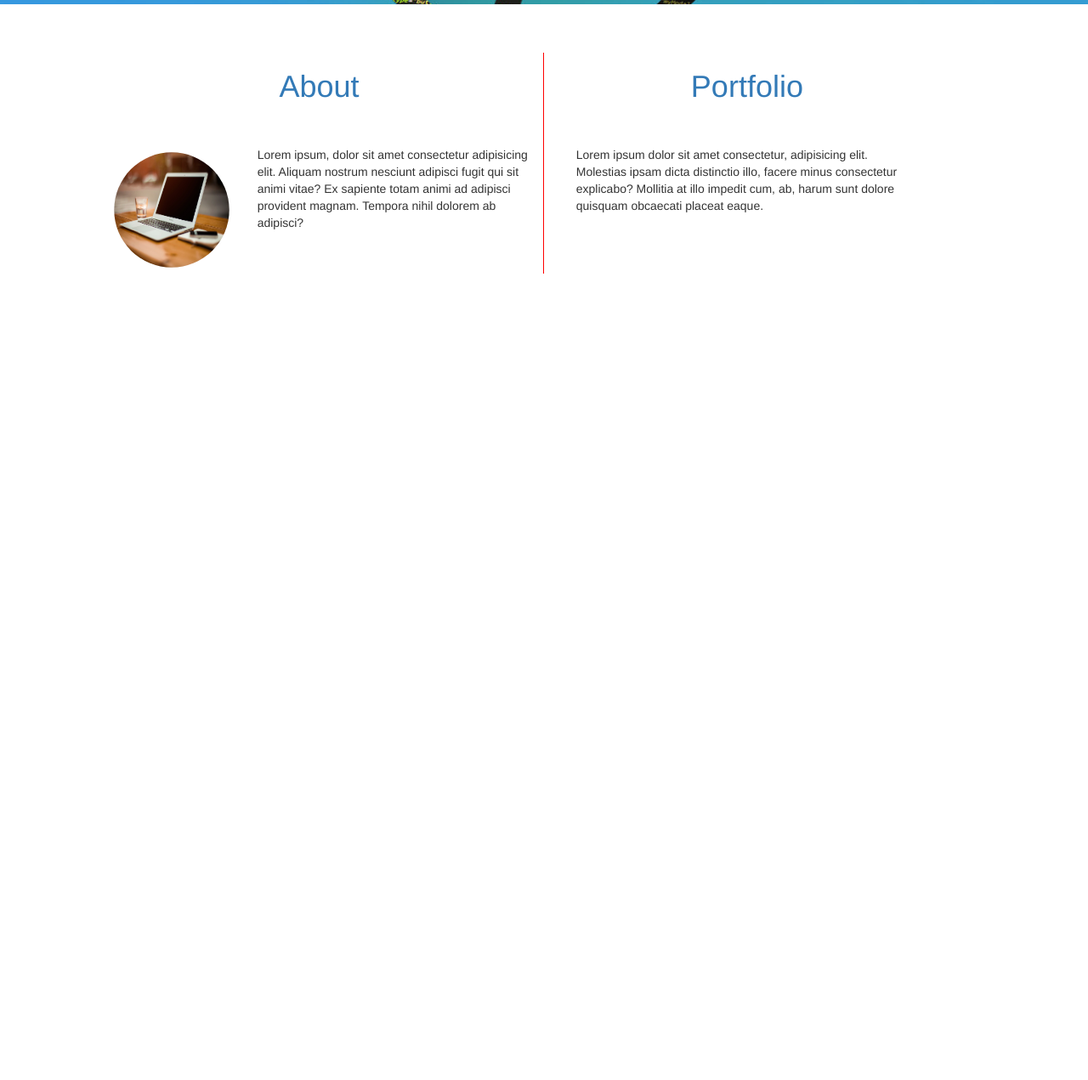
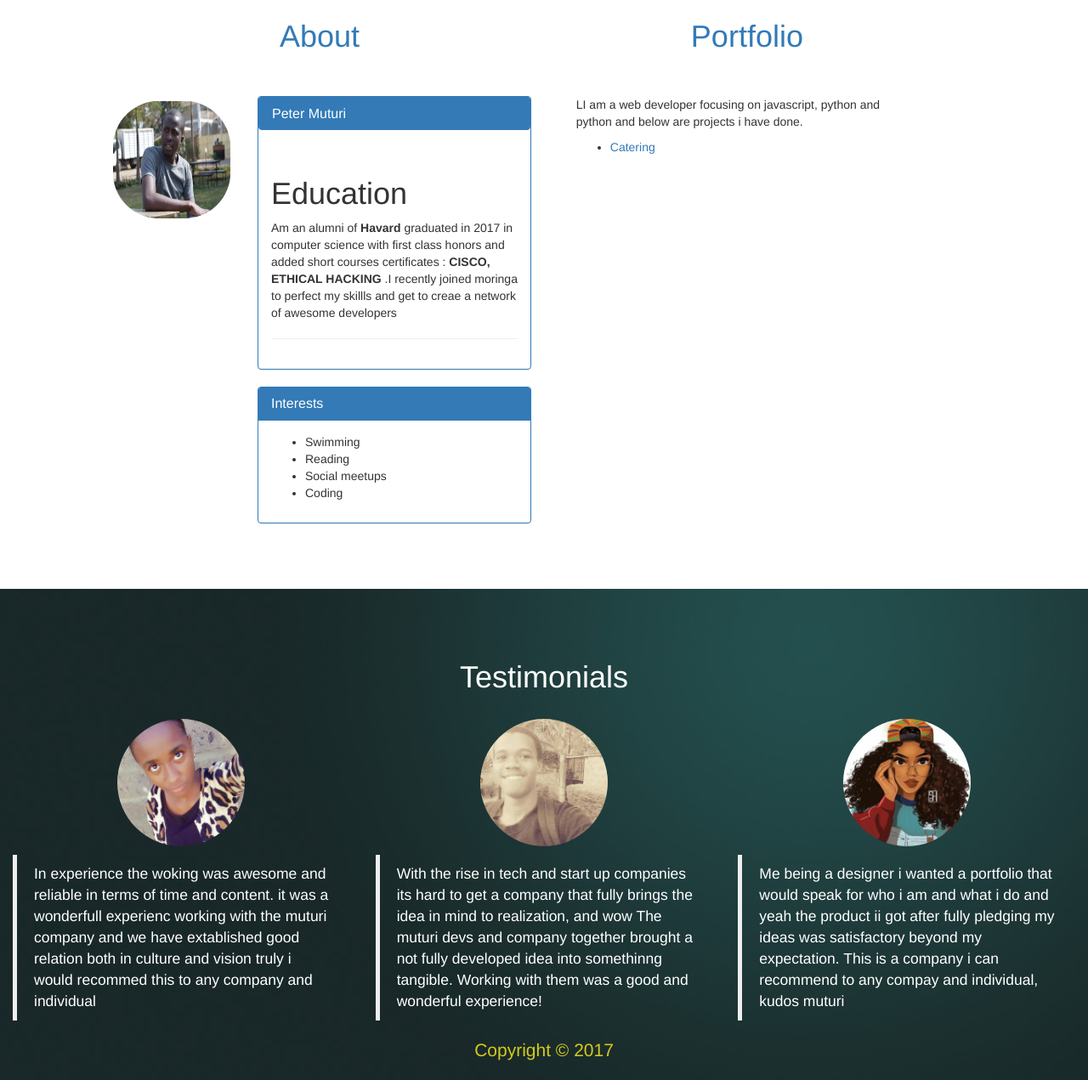
Before and after one commit to muturi254/portfolio, a plain HTML site: page index.html in a window 1280 px wide. Shown: the part 445-1716 px from the top of the page at 85% size. Before the commit the page ends 844 px from the top, so only its background shows below. Drawn offline with nearby package versions, Linux system fonts and the light colour scheme.

Commit message:
Added panels in the about section and removed unused images. modified the readme file for better representaion

```diff
--- a/index.html
+++ b/index.html
@@ -16,20 +16,15 @@
 <body>
     <div class="jumbotron">
         <div class="container">
-            <h1>Hello, world!</h1>
-            <p>This is a template for a simple marketing or informational website. It includes a large callout called a jumbotron
-                and three supporting pieces of content. Use it as a starting point to create something more unique.This is
-                a template for a simple marketing or informational website. It includes a large callout called a jumbotron
-                and three supporting pieces of content. Use it as a starting point to create something more unique.
-            </p>
-            <p class="btn btn-danger">hello</p>
+            <h1>Design & Code</h1>
+            <p>In Ash/Muturii we believe in bringing out our customers ideas with the preference to the level best from the drawing board to the release of a product. Our vision being to  produce nothing that is not meeting the world standards for we stretch our branches from our cradle Africa to other parts of the world. our mission is to be relevant in technology and across all industries irregardless of the obsolete</p>
             <p>
-                <a class="btn btn-primary btn-lg" href="#" role="button">Read more &raquo;</a>
+                <a class="btn btn-primary btn-lg" href="#" role="button" id="read">Read more &raquo;</a>
             </p>
         </div>
     </div>
     <!-- jumbotron -->
-    <div class="container-fluid" id="kati">
+    <div class="container-fluid">
         <!-- main middle container -->
         <div class="container">
             <div class="row row1">
@@ -39,13 +34,33 @@
                         <br>
                         <br>
                         <div class="col-sm-4 ">
-                            <img src="img/macbook2.jpg" alt="profile" class="img img-rounded">
+                            <img src="img/me.jpg" alt="profile" class="img img-rounded">
 
                         </div>
                         <div class="col-sm-8 ">
-                            <p>Lorem ipsum, dolor sit amet consectetur adipisicing elit. Aliquam nostrum nesciunt adipisci fugit
-                                qui sit animi vitae? Ex sapiente totam animi ad adipisci provident magnam. Tempora nihil
-                                dolorem ab adipisci?</p>
+                            <div class="panel panel-primary">
+                                <div class="panel panel-heading">
+                                    <h1 class="panel-title ">Peter Muturi</h1>
+                                </div>
+                                <div class="panel-body">
+                                    <h1>Education</h1>
+                                    <p>Am an alumni of <strong>Havard</strong> graduated in 2017 in computer science with first class honors and added    short courses certificates : <strong>CISCO, ETHICAL HACKING</strong> .I recently joined moringa to perfect my skillls and get to creae a network of awesome developers
+                                    </p> <hr>
+                                </div><!-- panel body -->
+                            </div>
+                                <div class="panel panel-primary">
+                                    <div class="panel-heading">
+                                        <h1 class="panel-title">Interests</h1>
+                                    </div>
+                                    <div class="panel-body">
+                                        <ul>
+                                            <li>Swimming</li>
+                                            <li>Reading</li>
+                                            <li>Social meetups</li>
+                                            <li>Coding</li>
+                                        </ul>
+                                    </div>
+                                </div><!-- panel-body -->
                         </div>
                     </div>
                 </div>
@@ -54,18 +69,53 @@
                         <h1 class="text-primary text-center">Portfolio</h1>
                         <br>
                         <br>
-                        <p>Lorem ipsum dolor sit amet consectetur, adipisicing elit. Molestias ipsam dicta distinctio illo,
-                            facere minus consectetur explicabo? Mollitia at illo impedit cum, ab, harum sunt dolore quisquam
-                            obcaecati placeat eaque.</p>
+                        <p>LI am a web developer focusing on javascript, python and python and below are projects i have done.
+                            <ul>
+                                <li>
+                                    <a href="https://lorrainemikai.github.io" target="_blank">Catering</a>
+                                </li>
+                            </ul>
+                        </p>
                     </div>
                 </div>
             </div>
         </div>
         <!-- middle section -->
     </div>
+    <div class="container-fluid testimonial">
+        <h1 class="text-center h1">Testimonials</h1><br>
+        <div class="row">
+            <div class="col-md-4">
+                <p class="text-center">
+                    <img src="img/Mwende.jpg" alt="" class="text-center">
+                    <blockquote>
+                        <p>In experience the woking was awesome and reliable in terms of time and content. it was a wonderfull experienc working with the muturi company and we have extablished good relation both in culture and vision truly i would recommed this to any company and individual</p>
+                    </blockquote>
+                </p>
+            </div>
+            <div class="col-md-4">
+                <p class="text-center">
+                    <img src="img/fida.jpg" alt="" class="text-center">
+                    <blockquote>
+                        <p>With the rise in tech and start up companies its hard to get a company that fully brings the idea in mind to realization, and wow The muturi devs and company together brought a not fully developed idea into somethinng tangible. Working with them was a good and wonderful experience!</p>
+                    </blockquote>
+                </p>
+            </div>
+            <div class="col-md-4">
+                <p class="text-center">
+                    <img src="img/cal.jpg" alt="" class="text-center">
+                    <blockquote>
+                       <p>Me being a designer i wanted a portfolio that would speak for who i am and what i do and yeah the product ii got after fully pledging my ideas was satisfactory beyond my expectation. This is a company i can recommend to any compay and individual, kudos  muturi</p>
+                    </blockquote>
+                </p>
+            </div>
+        </div>
+        <footer>
+            <p class="text-center lead" style="color:rgb(214, 202, 28)">Copyright &copy 2017</p>
+        </footer>
+
+    </div>
     <!-- container-content -->
-    <br>
-
 </body>
 
 </html>
--- a/main.css
+++ b/main.css
@@ -4,11 +4,14 @@
     margin-bottom: 0px;
 
 }
+#read{
+    border-radius: 0px;
+}
 #portfolio img{
     height: 150px;
     width: 150px;
-    border-radius: 50%;
-    padding:5%;
+    border-radius: 40%;
+    padding:4%;
 }
 #portfolio1{
     padding-left: 5%;
@@ -16,6 +19,20 @@
 .row1{
     padding: 5%;
 }
-.one{
+/* .one{
  border-right: 1px solid red;
+} */
+/* testimonial  */
+.testimonial{
+    background-image: url('img/bac.jpg');
+    margin-left: 0px;
+    padding-top: 5%;
+    height: auto !important;
+    color: #fff;
 }
+.testimonial img{
+    border-radius: 50%;
+    height: 150px;
+    width: 150px;
+    align-content: center;
+}
```
Also changed, not shown: img/Mwende.jpg (added), img/bac.jpg (renamed from img/back1.jpg), img/cal.jpg (added), img/fida.jpg (added), img/jumbotron.jpg (deleted), img/macbook2.jpg (deleted), img/me.jpg (added).
